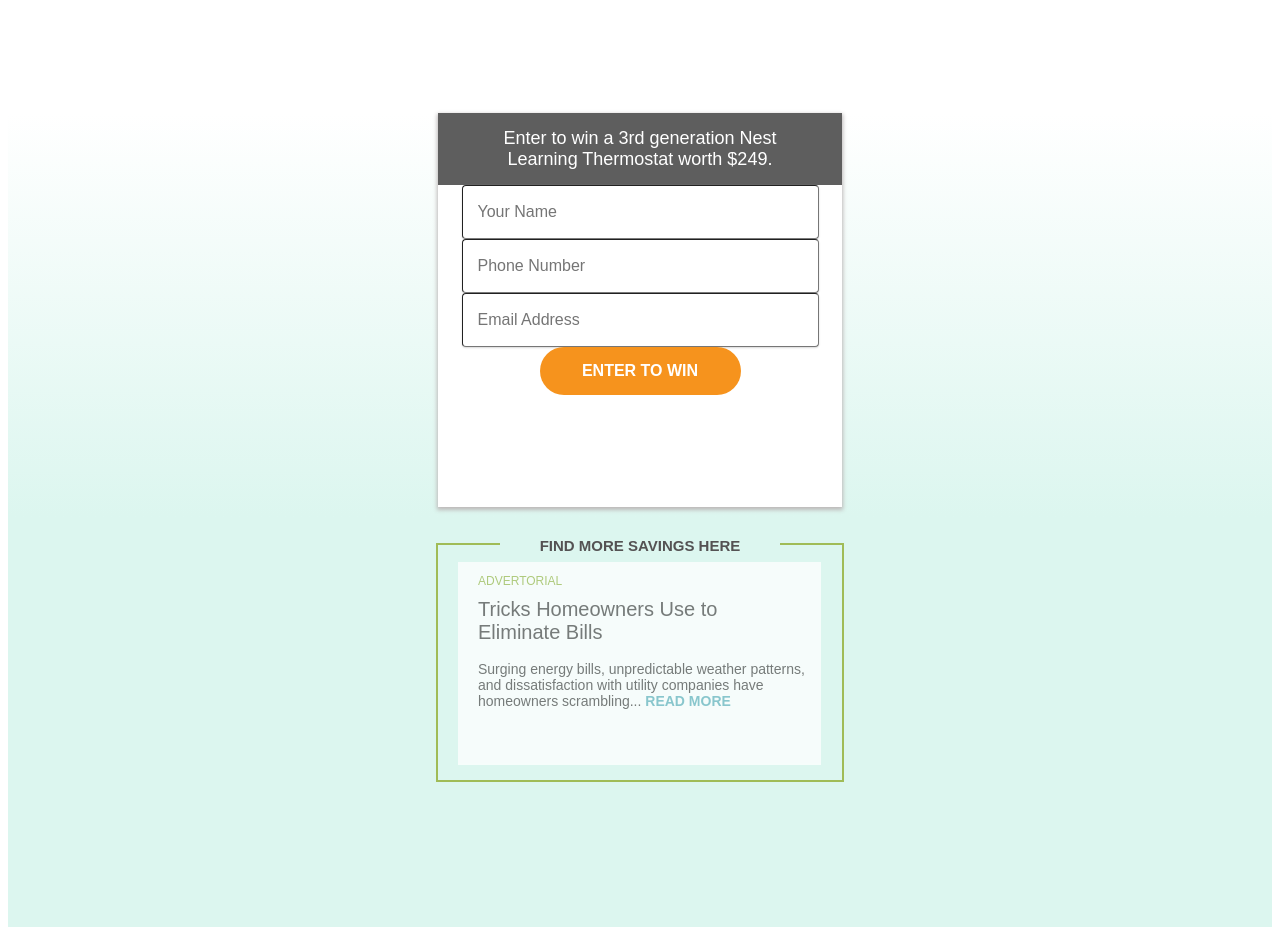
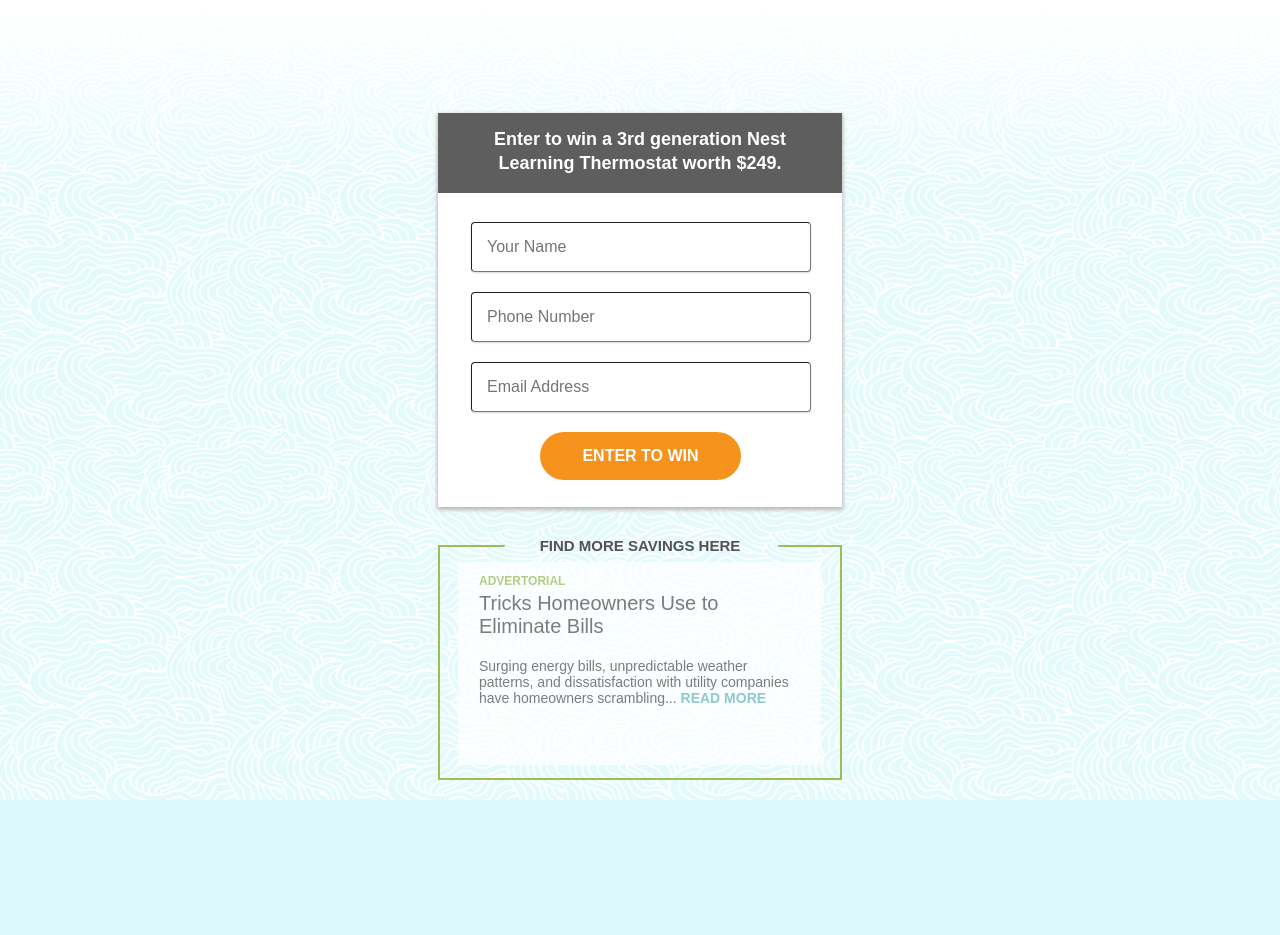
Before and after one commit to jolizbish/landingPage, a plain HTML site: page index.html in a window 1280 px wide. After the commit the page ends 800 px from the top, so only its background shows below. Drawn offline with nearby package versions, Linux system fonts and the light colour scheme.

Commit message:
Changed styles, implemented correct background, fixed margin and padding issues, corrected positions

```diff
--- a/index.html
+++ b/index.html
@@ -8,27 +8,27 @@
     <script src="https://ajax.googleapis.com/ajax/libs/jquery/3.2.1/jquery.min.js"></script>
   </head>
   <body>
-    <div id="upper-body">
+    <div class="background-pattern">
       <form>
-        <p id="form-header">Enter to win a 3rd generation Nest<br>Learning Thermostat worth $249.</p>
-        <div class="input"><input type="text" id="name" placeholder="Your Name" required></div>
-        <div class="input"><input type="tel" id="phone" placeholder="Phone Number" required></div>
-        <div class="input"><input type="email" id="email" placeholder="Email Address" required></div>
-        <button type="submit" id="validate">ENTER TO WIN</button>
+        <p class="form-header">Enter to win a 3rd generation Nest<br>Learning Thermostat worth $249.</p>
+        <div class="inputs">
+            <input type="text" id="name" placeholder="Your Name" required>
+            <input type="tel" id="phone" placeholder="Phone Number" required>
+            <input type="email" id="email" placeholder="Email Address" required>
+          <button type="submit" id="validate">ENTER TO WIN</button>
+        </div>
       </form>
-    </div>
-    <div id="lower-body">
-      <div id="copy">
-        <p id="border-text">FIND MORE SAVINGS HERE</p>
-        <div id="inner-copy">
-          <p id="ad">ADVERTORIAL</p>
-          <p id="copy-title">Tricks Homeowners Use to<br>Eliminate Bills</p>
-          <p id="copy-text">Surging energy bills, unpredictable weather patterns, and dissatisfaction with utility companies have homeowners scrambling...
-            <a id="link" href="http://www.bankrate.com/finance/smart-spending/10-ways-to-save-money-on-your-utility-bill-1.aspx">READ MORE</a>
+      <div class="copy">
+        <p class="border-text">FIND MORE SAVINGS HERE</p>
+        <div class="inner-copy">
+          <p class="ad">ADVERTORIAL</p>
+          <p class="copy-title">Tricks Homeowners Use to Eliminate Bills</p>
+          <p class="copy-text">
+            Surging energy bills, unpredictable weather patterns, and dissatisfaction with utility companies have homeowners scrambling...
+            <a class="link" href="http://www.bankrate.com/finance/smart-spending/10-ways-to-save-money-on-your-utility-bill-1.aspx">READ MORE</a>
           </p>
+        </div>
       </div>
-    </div>
-
     </div>
     <script src="https://ajax.googleapis.com/ajax/libs/jquery/3.1.0/jquery.min.js"></script>
     <script src="index.js"></script>
--- a/style.css
+++ b/style.css
@@ -1,24 +1,14 @@
-#upper-body {
-  background: linear-gradient(to bottom, white, rgba(220, 246, 239, 1));
-  padding-bottom: 10px;
+html body{
+  left: 0;
+  right: 0;
+  bottom: 0;
+  top: 0;
+  margin: 0;
 }
-
-#form-header {
-  display: block;
-  padding: 15px 15px 15px 15px;
-  margin-left: auto;
-  margin-right: auto;
-  margin-top: 0px;
-  margin-bottom: 0px;
-  text-align: center;
-  color: white;
-  background-color: #5e5e5e;
-  font-family: Arial, Sans-Serif;
-  font-size: 18px;
-}
-
-h4:hover {
-  color: #00b0b2;
+body {
+  font-family: Arial;
+  color: #545253;
+  background-color: #def9fc;
 }
 
 form {
@@ -32,139 +22,122 @@
   background-color: white;
 }
 
+input {
+  width: 308px;
+  height: 48px;
+  font-size: 16px;
+  font-family: Arial;
+  color: #747375;
+  border-radius: 4px;
+  border-width: 1px;
+  margin: 0px 0px 20px 0px;
+  padding: 0px 15px 0px 15px;
+  box-shadow: 0px 1px 2px 0px #D8D8D8;
+}
+
+input:valid {
+  background-color: #DCF6EF;
+}
+
 button {
   color: white;
   background-color: #F6931D;
   height: 48px;
   width: 201px;
   padding: 10px 20px 10px 20px;
+  margin: 0px 68px 0px 69px;
   border-width: 0px;
   border-radius: 24px;
-  font-style: Arial;
   font-size: 16px;
   font-weight: bold;
-  display: block;
-  margin-left: auto;
-  margin-bottom: 30px;
-  margin-right: auto;
+  font-family: Arial;
+  cursor: pointer;
 }
 
-input {
+.background-pattern {
+  background:url('BG.png');
+  height: 100%;
+  width: 100%;
+  position: absolute;
+  background-repeat: repeat-x;
+  margin: 0px;
+}
+
+.form-header {
   display: block;
-  font-size: 16px;
-  font-family: Arial;
-  color: #747375;
-  border-radius: 4px;
-  border-width: 1px;
-  margin-bottom: 0px;
+  padding: 14px 0px 18px 0px;
   margin-left: auto;
   margin-right: auto;
-  padding-left: 15px;
-  width: 338px;
-  height: 50px;
-  box-shadow: 0px 1px 2px 0px #D8D8D8;
+  margin-top: 0px;
+  margin-bottom: 0px;
+  text-align: center;
+  color: #FFFFFF;
+  line-height: 24px;
+  background-color: #5e5e5e;
+  font-size: 18px;
+  font-weight: bold;
 }
 
-.name {
-  margin-top: 30px;
-  margin-bottom: 0px;
+.inputs {
+  padding: 29px 33px 27px 33px;
 }
 
-.phone {
-  margin-top: 0px;
-  margin-bottom: 0px;
-}
-
-.email {
-  margin-top: 0px;
-  margin-bottom: 0px;
-}
-
-input:valid {
-  background-color: #DCF6EF;
-}
-
-#lower-body {
-  background-color: rgba(220, 246, 239, 1);
-  padding-top: 10px;
-  height: 400px;
-}
-
-#copy {
+.copy {
   width: 404px;
   height: 235px;
   display: block;
   margin-left: auto;
   margin-right: auto;
-  margin-top: 16px;
-  border: solid #A0BC57 2px;
+  margin-top: 38px;
+  background-image: url('Rectangle 2.png');
+  /*border: solid #A0BC57 2px;*/
 }
 
-#border-text {
+
+.border-text {
   font-size: 15px;
-  font-family: Arial, Sans-Serif;
   font-weight: bold;
-  color: #545253;
-  width: 240px;
-  padding-left: 20px;
-  padding-right: 20px;
   margin-left: auto;
   margin-right: auto;
   position: relative;
   top: -8px;
   margin-top: 0px;
   margin-bottom: 0px;
-  background-color: #dcf6ef;
-  /*display: block;*/
   text-align: center;
 }
 
-#inner-copy {
+.inner-copy {
+  position: fixed;
   background-color: #FFFFFF;
   opacity: .75;
-  height: 203px;
-  width: 363px;
-  margin-left: 20px;
-  /*margin-right: 20px;*/
-  font-family: Arial, Sans-Serif;
+  height: 191px;
+  width: 322px;
+  margin: 0px 21px 15px 20px;
+  padding: 12px 20px 0px 21px;
   font-size: 14px;
-  color: #545253;
 }
 
-#copy-title {
+.copy-title {
   font-size: 20px;
-  font-style: Arial;
-  margin-left: 20px;
   margin-top: 4px;
-  margin-bottom: 8px;
-  padding-top: 6px;
-  color: #545253;
 }
 
-#copy-text {
+.copy-text {
  font-size: 14px;
- margin-top: 0px;
- margin-left: 20px;
- padding-top: 9px;
- padding-bottom: 40px;
- color: #545253;
- font-family: Arial, Sans-Serif;
+ margin-top: 13px;
 }
 
-#ad {
+.ad {
   font-size: 12px;
-  margin-top: 0px;
-  margin-bottom: 0px;
-  margin-left: 20px;
-  padding-top: 12px;
+  font-weight: bold;
   color: #A0BC57;
-  font-family: Arial, Sans-Serif;
+  margin: 0px 213px 0px 0px;
 }
 
-#link {
+.link {
   font-size: 14px;
   color: #6EB7C2;
-  font-family: Arial;
   font-weight: bold;
   text-decoration: none;
+  cursor: pointer;
 }
```
Also changed, not shown: BG.png (added), README.md, Rectangle 2.png (added), 1 other file.
